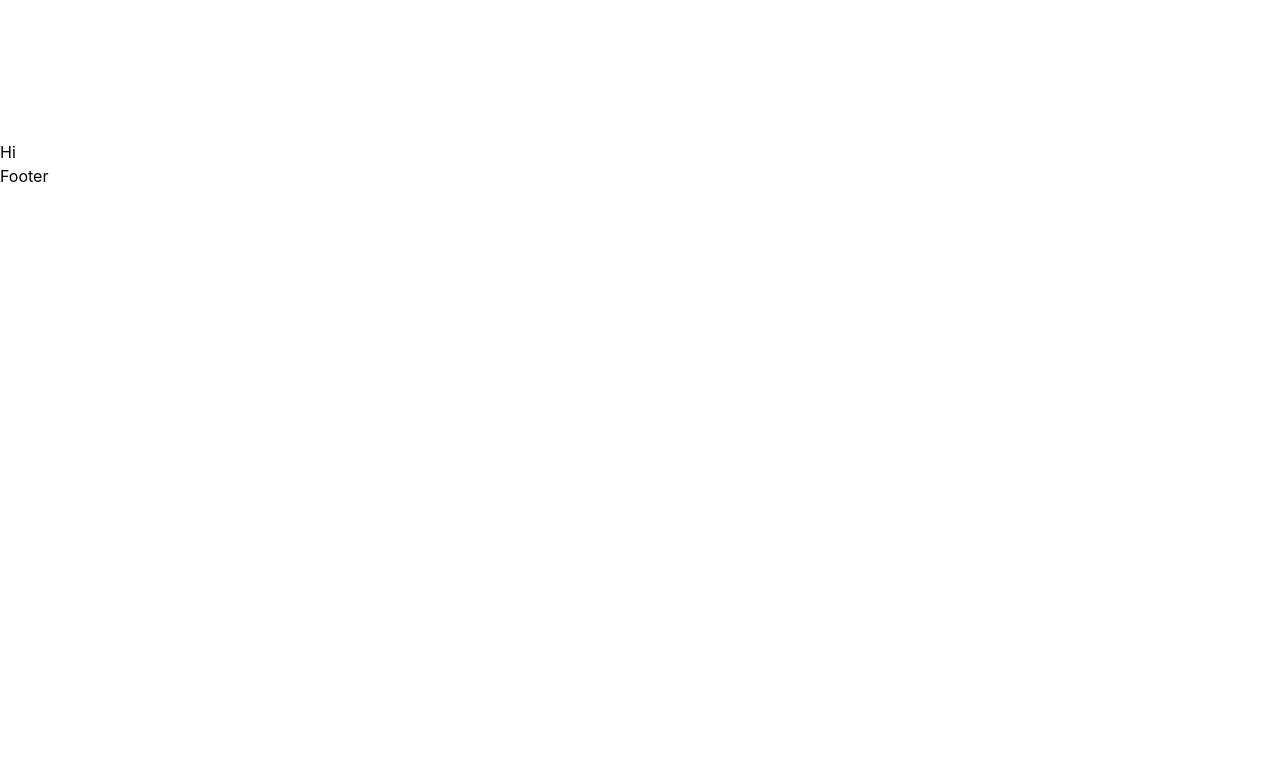
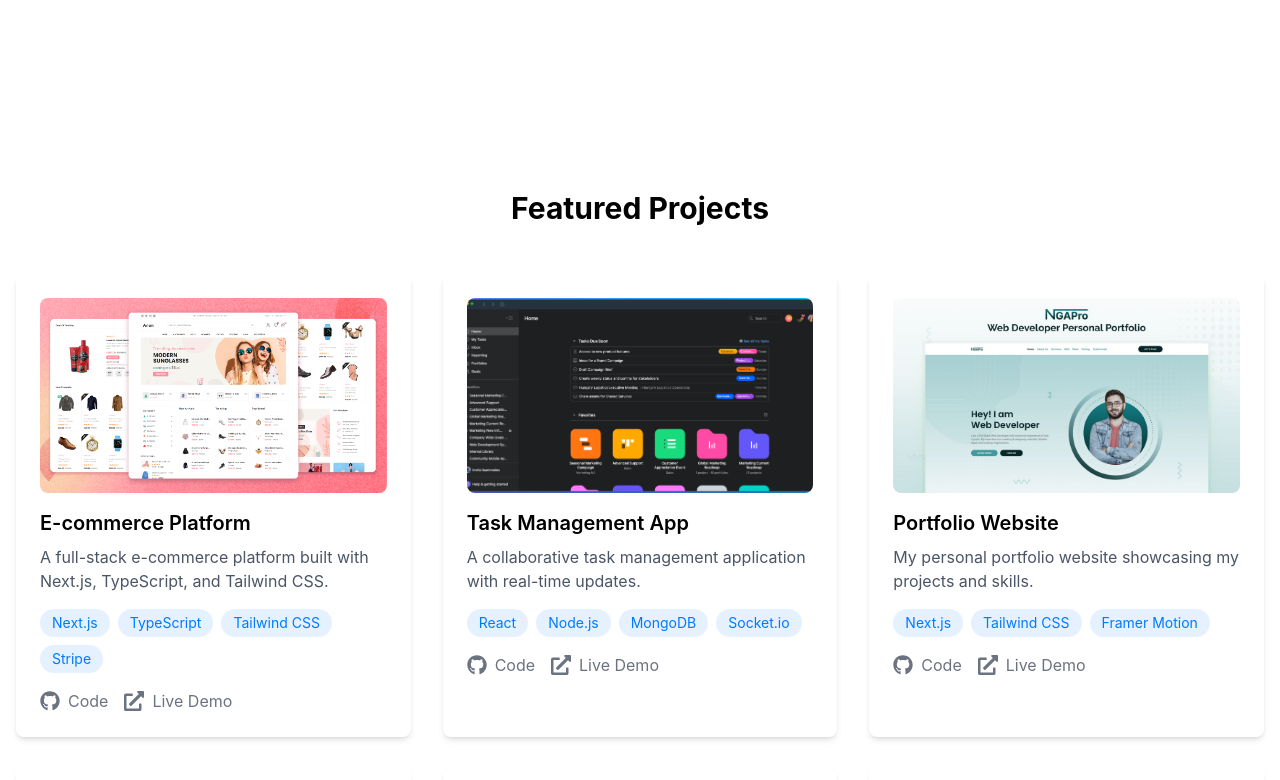
Before and after one commit to Habib-Un-Hemel/portfolio_dev, a Next.js app: page / in a window 1280 px wide. Shown: the part 660-1440 px from the top of the page. Before the commit the page ends 848 px from the top, so only its background shows below. Built offline with nearby package versions, Linux system fonts and the light colour scheme.

Commit message:
Done with Project section part
Animation will be added later

```diff
--- a/src/app/components/Projects.tsx
+++ b/src/app/components/Projects.tsx
@@ -1,9 +1,114 @@
-import React from 'react'
+"use client";
 
-const Projects = () => {
+import { projects } from "@/contents/projects";
+import Image from "next/image";
+import { FaGithub, FaExternalLinkAlt } from "react-icons/fa";
+import { motion } from "framer-motion";
+// import { fadeInUp, staggerContainer, cardHoverSmall } from "@/utils/animations";
+
+export default function Projects() {
   return (
-    <div>Projects</div>
-  )
+    <section className="py-20">
+      <div className="container max-w-7xl mx-auto px-4">
+        <motion.h2
+          className="text-3xl font-bold mb-12 text-center"
+          // {...fadeInUp}
+        >
+          Featured Projects
+        </motion.h2>
+
+        <motion.div
+          className="grid grid-cols-1 md:grid-cols-3 gap-8"
+          // variants={staggerContainer}
+          initial="initial"
+          animate="animate"
+        >
+          {projects.map((project) => (
+            <motion.article
+            // title of the projects
+              key={project.title}
+              className="bg-white dark:bg-dark/50 rounded-lg shadow-md p-6"
+              // variants={fadeInUp}
+              // {...cardHoverSmall}
+            >
+              <div className="relative aspect-video mb-4 rounded-lg overflow-hidden">
+                <Image
+                  src={project.image}
+                  alt={project.title}
+                  fill
+                  className="object-cover"
+                  sizes="(max-width: 768px) 100vw, (max-width: 1200px) 50vw, 33vw"
+                />
+              </div>
+              <motion.h3
+                className="text-xl font-semibold mb-2"
+                whileHover={{ x: 5 }}
+                transition={{ type: "spring", stiffness: 300 }}
+              >
+                {project.title}
+              </motion.h3>
+
+              <motion.p
+                className="text-gray-600 dark:text-gray-300 mb-4"
+                initial={{ opacity: 0 }}
+                animate={{ opacity: 1 }}
+                transition={{ delay: 0.2 }}
+              >
+                {project.description}
+              </motion.p>
+
+              <motion.div
+                className="flex flex-wrap gap-2 mb-4"
+                initial={{ opacity: 0 }}
+                animate={{ opacity: 1 }}
+                transition={{ delay: 0.3 }}
+              >
+                {project.technologies.map((tech) => (
+                  <motion.span
+                    key={tech}
+                    className="px-3 py-1 bg-primary/10 text-primary rounded-full text-sm"
+                    whileHover={{ scale: 1.1 }}
+                    whileTap={{ scale: 0.95 }}
+                  >
+                    {tech}
+                  </motion.span>
+                ))}
+              </motion.div>
+              <motion.div
+                className="flex gap-4"
+                initial={{ opacity: 0 }}
+                animate={{ opacity: 1 }}
+                transition={{ delay: 0.4 }}
+              >
+
+                {/* button  */}
+                <motion.a
+                  href={project.githubLink}
+                  target="_blank"
+                  rel="noopener noreferrer"
+                  className="flex items-center gap-2 text-secondary hover:text-primary transition-colors"
+                  whileHover={{ x: 5 }}
+                  whileTap={{ scale: 0.95 }}
+                >
+                  <FaGithub className="h-5 w-5" />
+                  <span>Code</span>
+                </motion.a>
+                <motion.a
+                  href={project.demoLink}
+                  target="_blank"
+                  rel="noopener noreferrer"
+                  className="flex items-center gap-2 text-secondary hover:text-primary transition-colors"
+                  whileHover={{ x: 5 }}
+                  whileTap={{ scale: 0.95 }}
+                >
+                  <FaExternalLinkAlt className="h-5 w-5" />
+                  <span>Live Demo</span>
+                </motion.a>
+              </motion.div>
+            </motion.article>
+          ))}
+        </motion.div>
+      </div>
+    </section>
+  );
 }
-
-export default Projects
--- a/src/app/page.tsx
+++ b/src/app/page.tsx
@@ -1,9 +1,11 @@
 import Hero from "./components/Hero";
+import Projects from "./components/Projects";
 
 export default function Home() {
   return (
     <>
       <Hero />
+      <Projects/>
     </>
   );
 }
```
